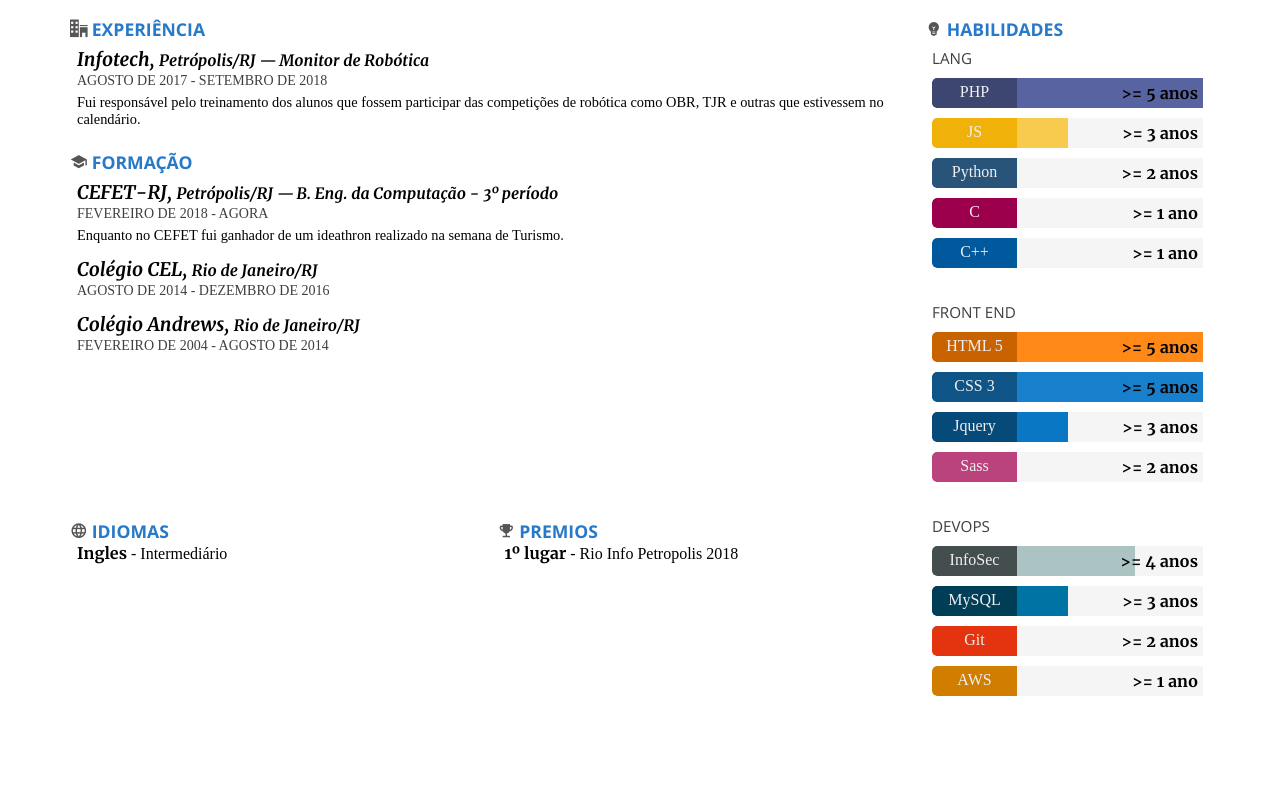
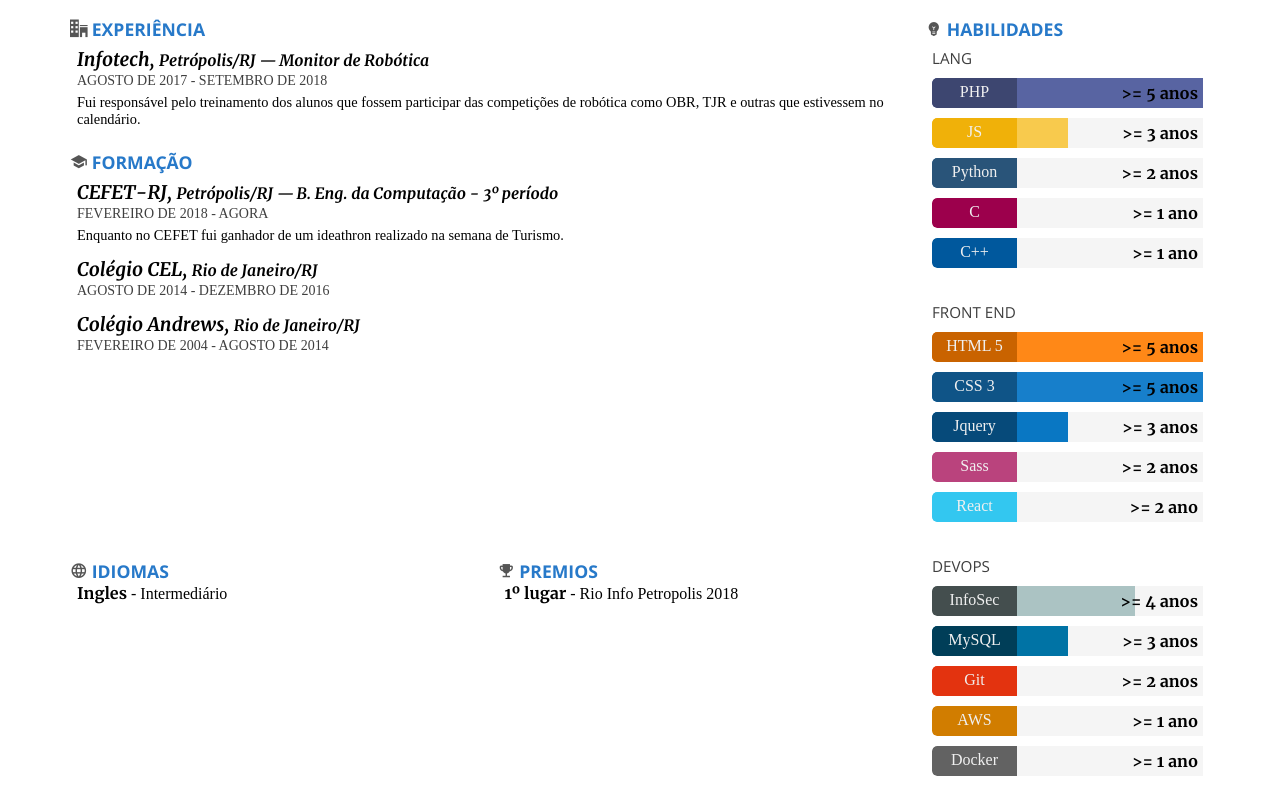
Before and after one commit to thalleskoester/curriculo, a plain HTML site: page index.html in a window 1280 px wide. Shown: the part 149-942 px from the top of the page. Before the commit the page ends 862 px from the top, so only its background shows below. Drawn offline with Linux system fonts and the light colour scheme; files whose address does not match are found by name; a web font is replaced by a local one.

Commit message:
Add react and docker skills

```diff
--- a/index.html
+++ b/index.html
@@ -163,6 +163,11 @@
                     <span class="percent">>= 2 anos</span>
                     <div class="filled" style="width: 25%;"></div>
                 </li>
+                <li class="skillbar react">
+                    <span class="title">React</span>
+                    <span class="percent">>= 2 ano</span>
+                    <div class="filled" style="width: 25%;"></div>
+                </li>
             </ul>
 
             <ul class="aside_item">
@@ -187,6 +192,11 @@
                     <span class="percent">>= 1 ano</span>
                     <div class="filled" style="width: 0;"></div>
                 </li>
+                <li class="skillbar docker">
+                    <span class="title">Docker</span>
+                    <span class="percent">>= 1 ano</span>
+                    <div class="filled" style="width: 0;"></div>
+                </li>
             </ul>
         </aside>
     </div>
```
